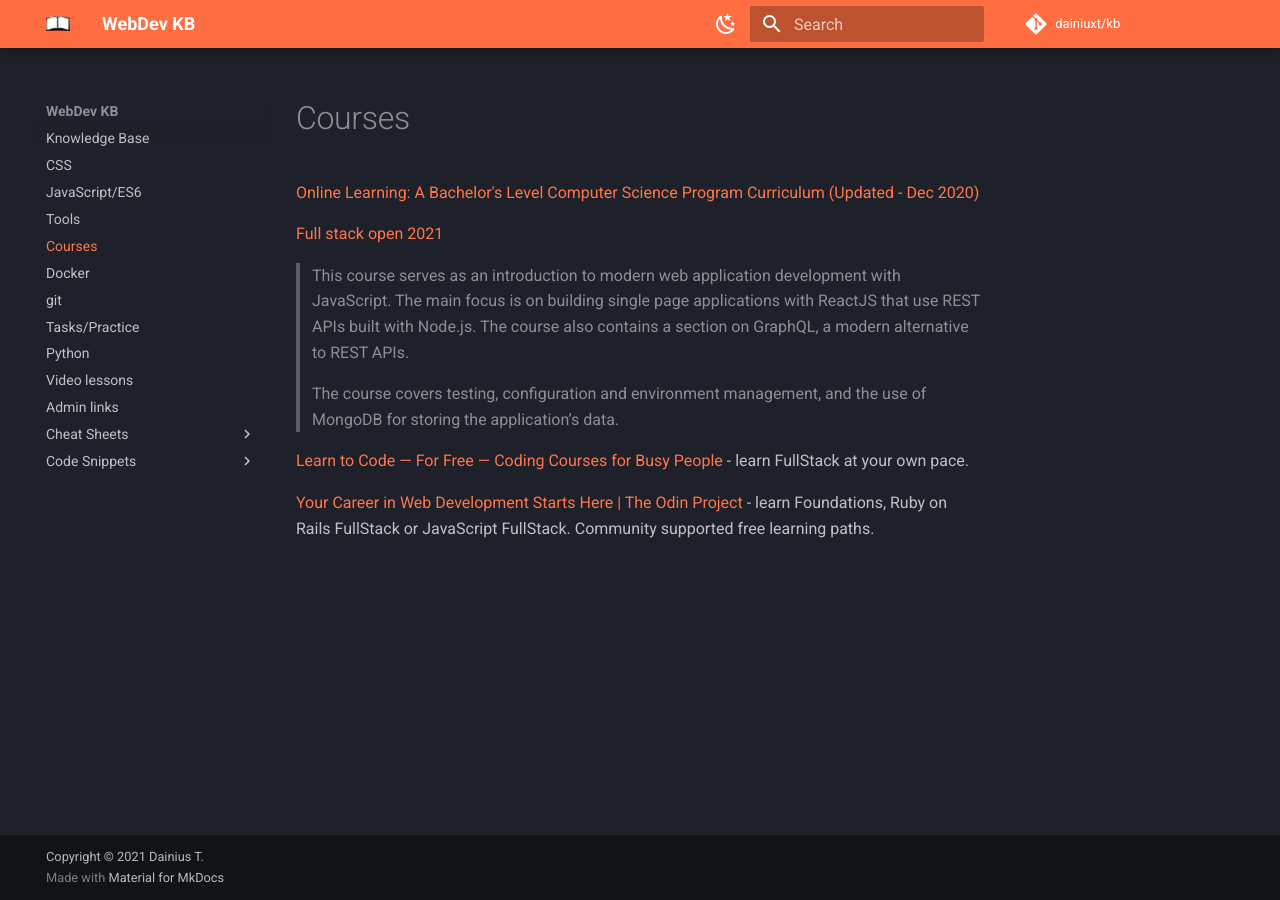
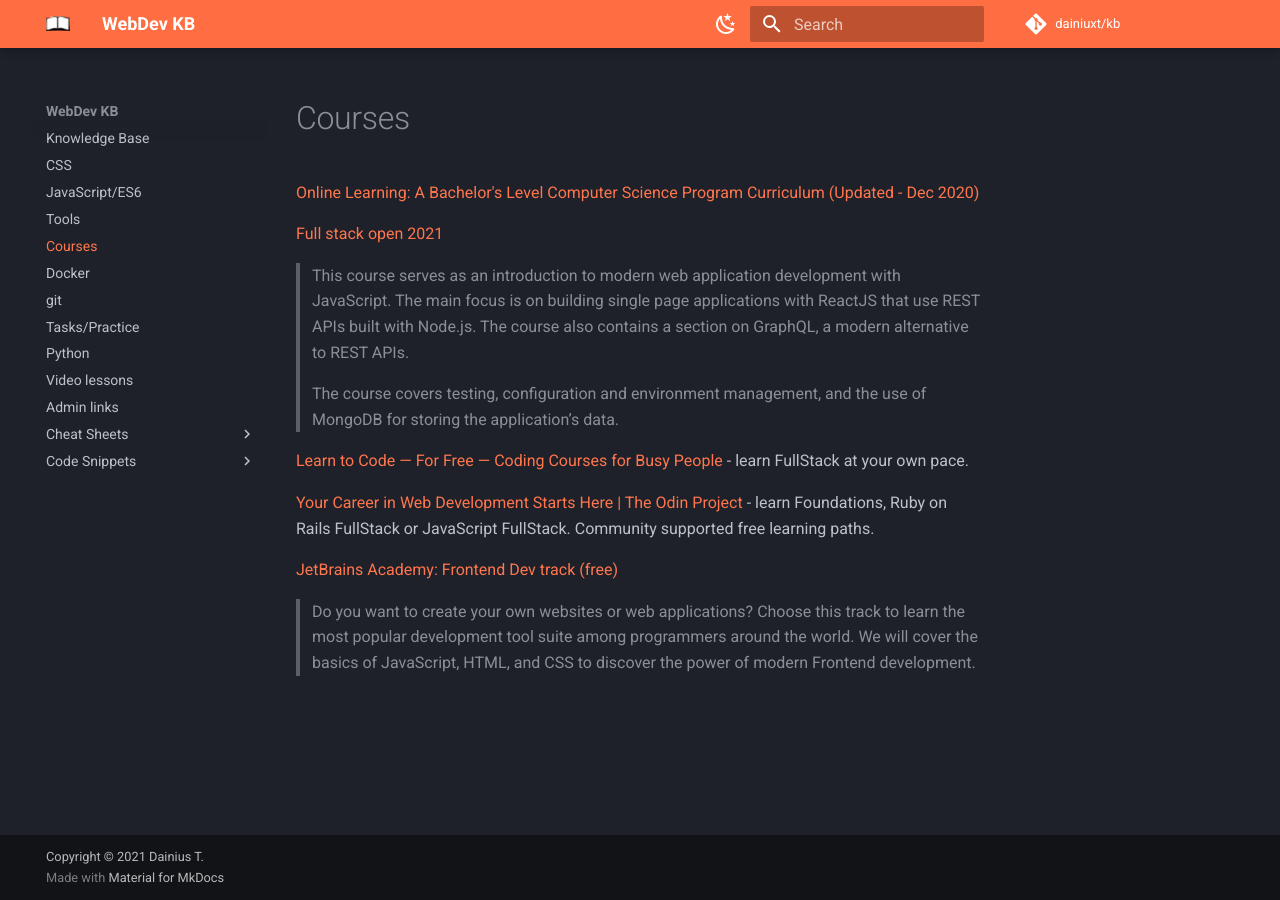
Before and after one commit to dainiuxt/kb, an MkDocs documentation site: the page built from docs/courses.md, in a window 1280 px wide. Built offline with MkDocs 1.6.1 and Material for MkDocs 9.7.7, drawn with Linux system fonts in a browser that asks for light colours; comment, search, counter and statistics services are not loaded.

Commit message:
add jetbrains free frontend dev course

```diff
--- a/docs/courses.md
+++ b/docs/courses.md
@@ -11,3 +11,7 @@
 [Learn to Code — For Free — Coding Courses for Busy People](https://www.freecodecamp.org/) - learn FullStack at your own pace.
 
 [Your Career in Web Development Starts Here | The Odin Project](https://www.theodinproject.com/) - learn Foundations, Ruby on Rails FullStack or JavaScript FullStack. Community supported free learning paths.
+
+[JetBrains Academy: Frontend Dev track (free)](https://hyperskill.org/tracks/5)
+
+> Do you want to create your own websites or web applications? Choose this track to learn the most popular development tool suite among programmers around the world. We will cover the basics of JavaScript, HTML, and CSS to discover the power of modern Frontend development.
```
